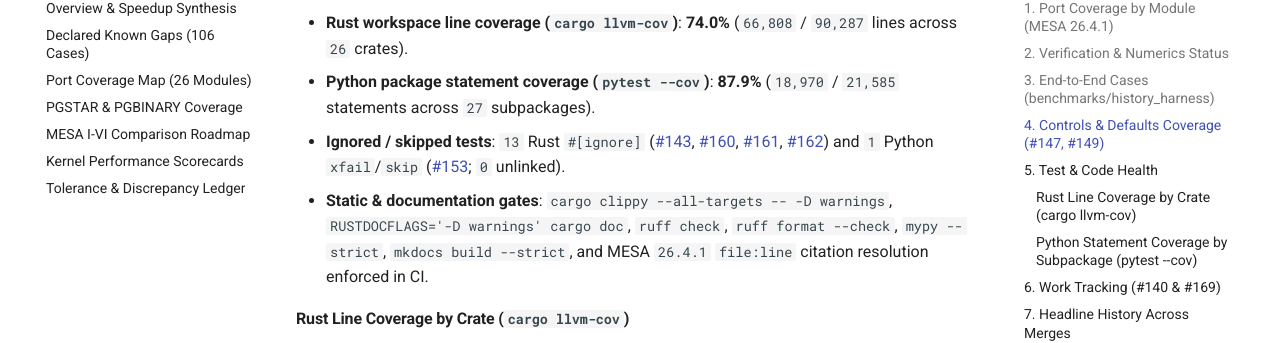
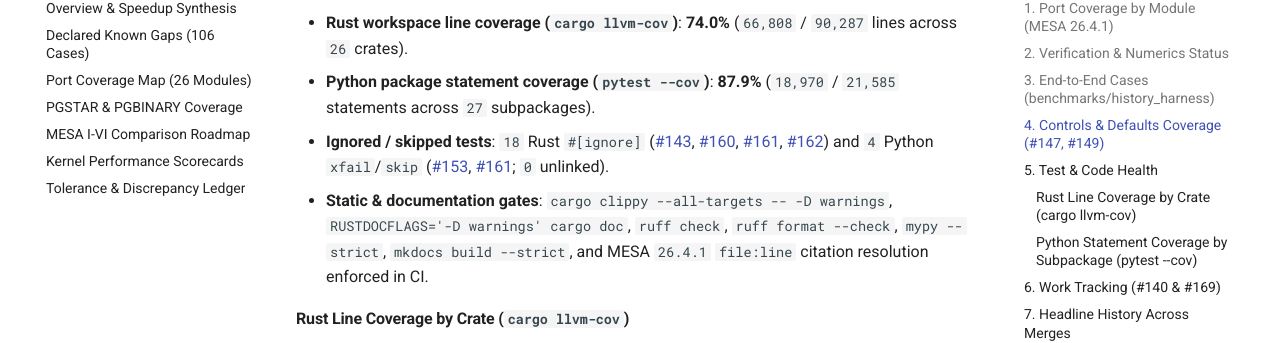
Before and after one commit to joshspeagle/FlexMESA, an MkDocs documentation site: the page built from docs/benchmarks/progress-dashboard.md, in a window 1280 px wide and 900 px high, scrolled down 6065 px. Shown: the part 127-470 px from the top of the window. Built offline with MkDocs 1.6.1 and Material for MkDocs 9.7.7, drawn with Linux system fonts in a browser that asks for light colours; comment, search, counter and statistics services are not loaded.

Commit message:
Refresh generated dashboard for #161 EOS test-gap ledger
Refs #161

Co-Authored-By: Antigravity <noreply@google.com>

```diff
--- a/docs/benchmarks/progress-dashboard.md
+++ b/docs/benchmarks/progress-dashboard.md
@@ -119,7 +119,7 @@ Full scalar diff: [`notes/audit/defaults_diff_26_4_1.md`](https://github.com/jos
 
 - **Rust workspace line coverage (`cargo llvm-cov`)**: **74.0%** (`66,808` / `90,287` lines across `26` crates).
 - **Python package statement coverage (`pytest --cov`)**: **87.9%** (`18,970` / `21,585` statements across `27` subpackages).
-- **Ignored / skipped tests**: `13` Rust `#[ignore]` ([#143](https://github.com/joshspeagle/FlexMESA/issues/143), [#160](https://github.com/joshspeagle/FlexMESA/issues/160), [#161](https://github.com/joshspeagle/FlexMESA/issues/161), [#162](https://github.com/joshspeagle/FlexMESA/issues/162)) and `1` Python `xfail`/`skip` ([#153](https://github.com/joshspeagle/FlexMESA/issues/153); `0` unlinked).
+- **Ignored / skipped tests**: `18` Rust `#[ignore]` ([#143](https://github.com/joshspeagle/FlexMESA/issues/143), [#160](https://github.com/joshspeagle/FlexMESA/issues/160), [#161](https://github.com/joshspeagle/FlexMESA/issues/161), [#162](https://github.com/joshspeagle/FlexMESA/issues/162)) and `4` Python `xfail`/`skip` ([#153](https://github.com/joshspeagle/FlexMESA/issues/153), [#161](https://github.com/joshspeagle/FlexMESA/issues/161); `0` unlinked).
 - **Static & documentation gates**: `cargo clippy --all-targets -- -D warnings`, `RUSTDOCFLAGS='-D warnings' cargo doc`, `ruff check`, `ruff format --check`, `mypy --strict`, `mkdocs build --strict`, and MESA `26.4.1` `file:line` citation resolution enforced in CI.
 
 #### Rust Line Coverage by Crate (`cargo llvm-cov`)
```
Also changed, not shown: README.md (+1 -1 lines), 1 other file.
